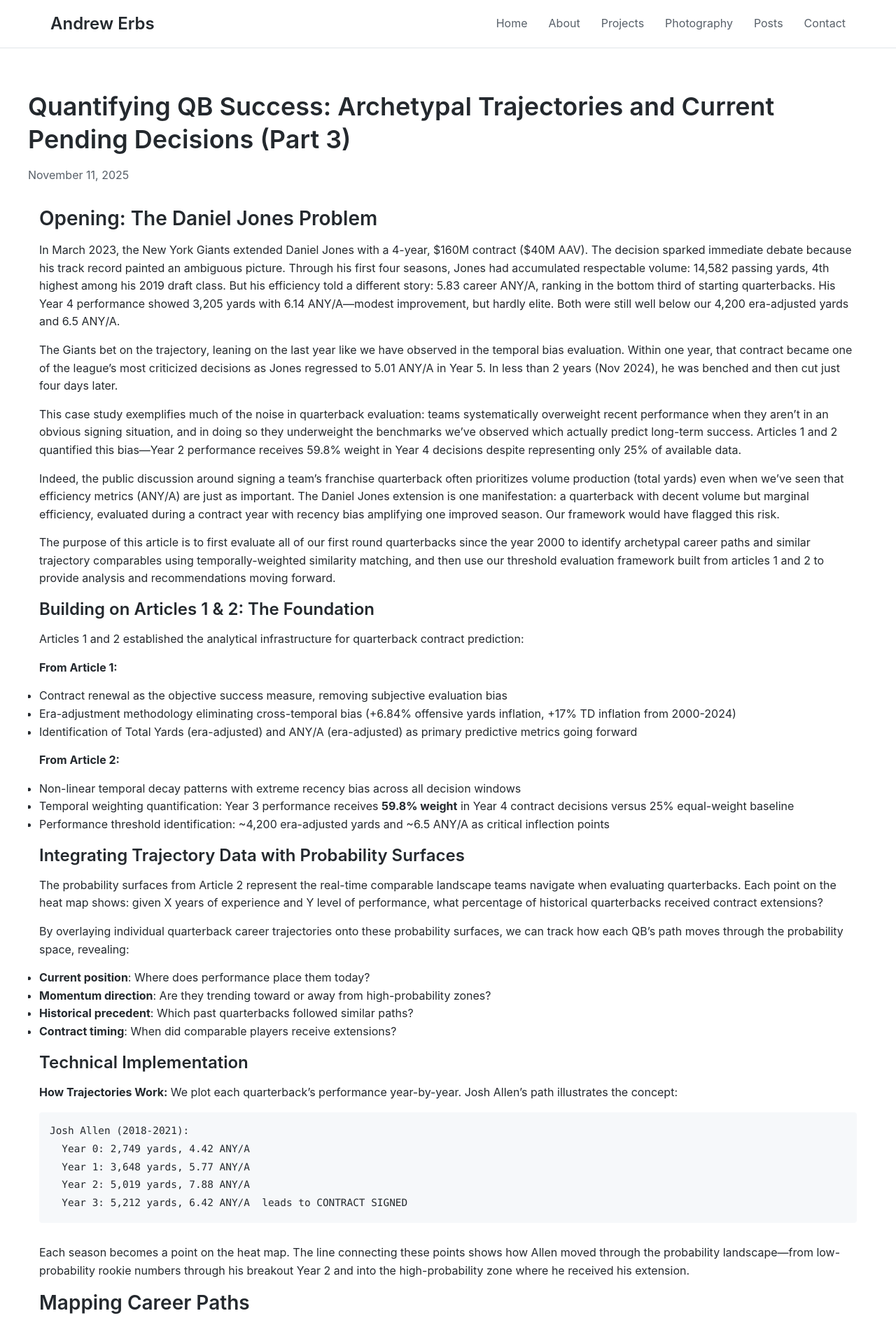
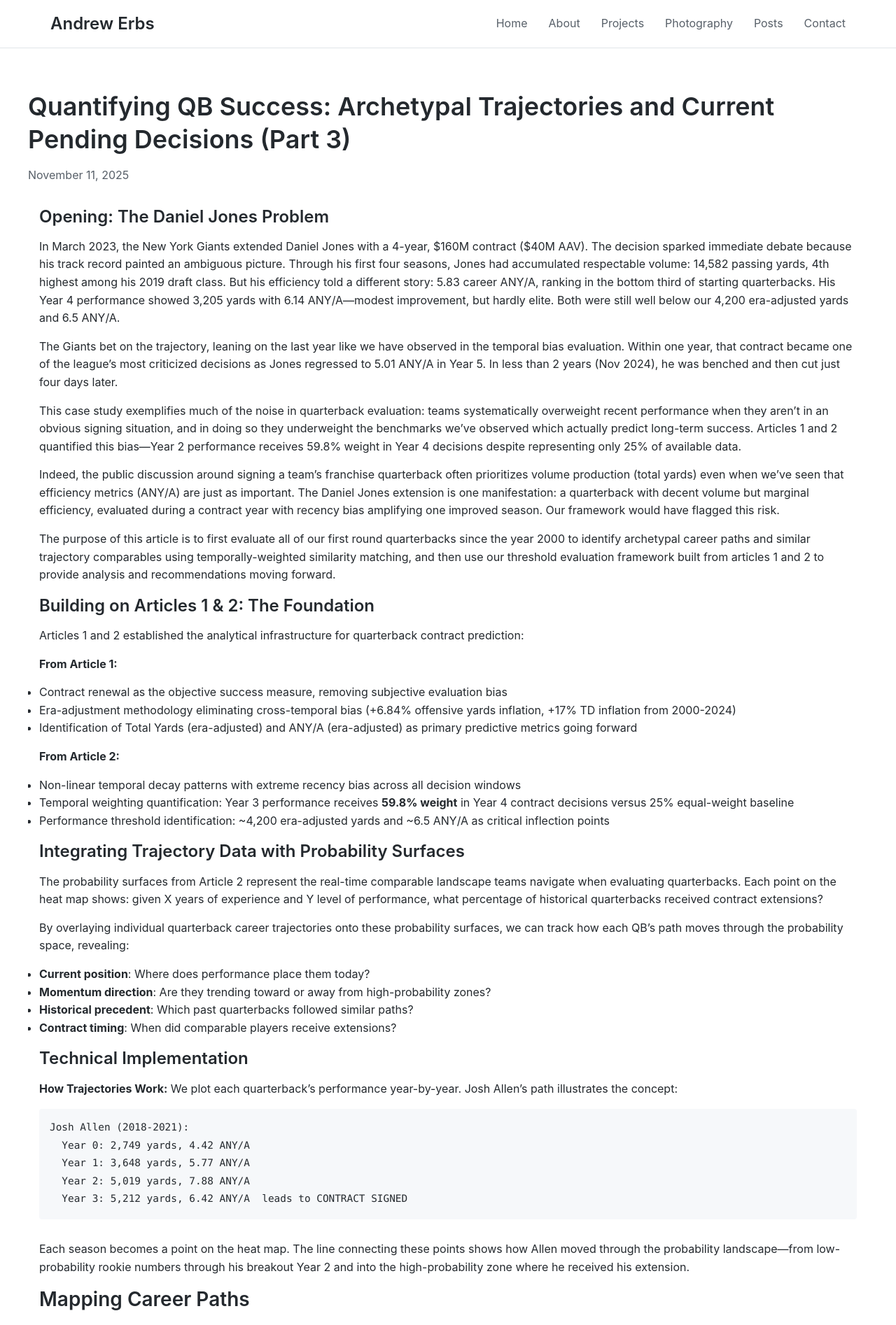
Before and after one commit to LordOfTheTrees/TreePage, a Jekyll site: the page built from _posts/2025-11-11-quantifying_QB_success_Pt_3.md, in a window 1280 px wide. Shown: the top 1894 px of the page at 70% size. Built offline with Jekyll 4.4.1, drawn with Linux system fonts in a browser that asks for light colours.

```diff
--- a/_posts/2025-11-11-quantifying_QB_success_Pt_3.md
+++ b/_posts/2025-11-11-quantifying_QB_success_Pt_3.md
@@ -5,7 +5,7 @@ date: 2025-11-11
 categories: [Analytics, Quarterbacks, Tableau]
 ---
 
-## Opening: The Daniel Jones Problem
+### Opening: The Daniel Jones Problem
 In March 2023, the New York Giants extended Daniel Jones with a 4-year, $160M contract ($40M AAV). The decision sparked immediate debate because his track record painted an ambiguous picture. Through his first four seasons, Jones had accumulated respectable volume: 14,582 passing yards, 4th highest among his 2019 draft class. But his efficiency told a different story: 5.83 career ANY/A, ranking in the bottom third of starting quarterbacks. His Year 4 performance showed 3,205 yards with 6.14 ANY/A—modest improvement, but hardly elite. Both were still well below our 4,200 era-adjusted yards and 6.5 ANY/A.
 
 The Giants bet on the trajectory, leaning on the last year like we have observed in the temporal bias evaluation. Within one year, that contract became one of the league's most criticized decisions as Jones regressed to 5.01 ANY/A in Year 5. In less than 2 years (Nov 2024), he was benched and then cut just four days later.
```
